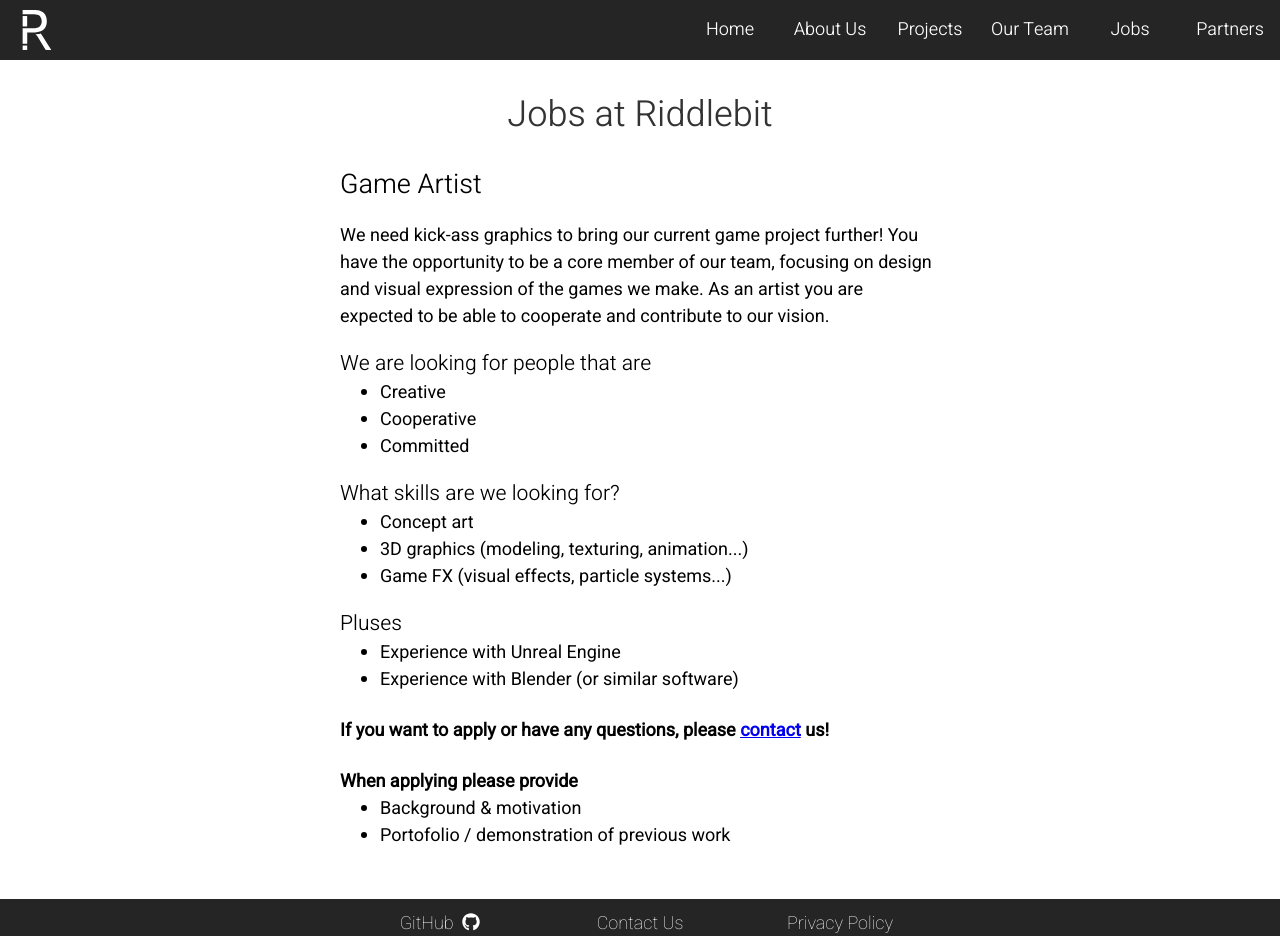
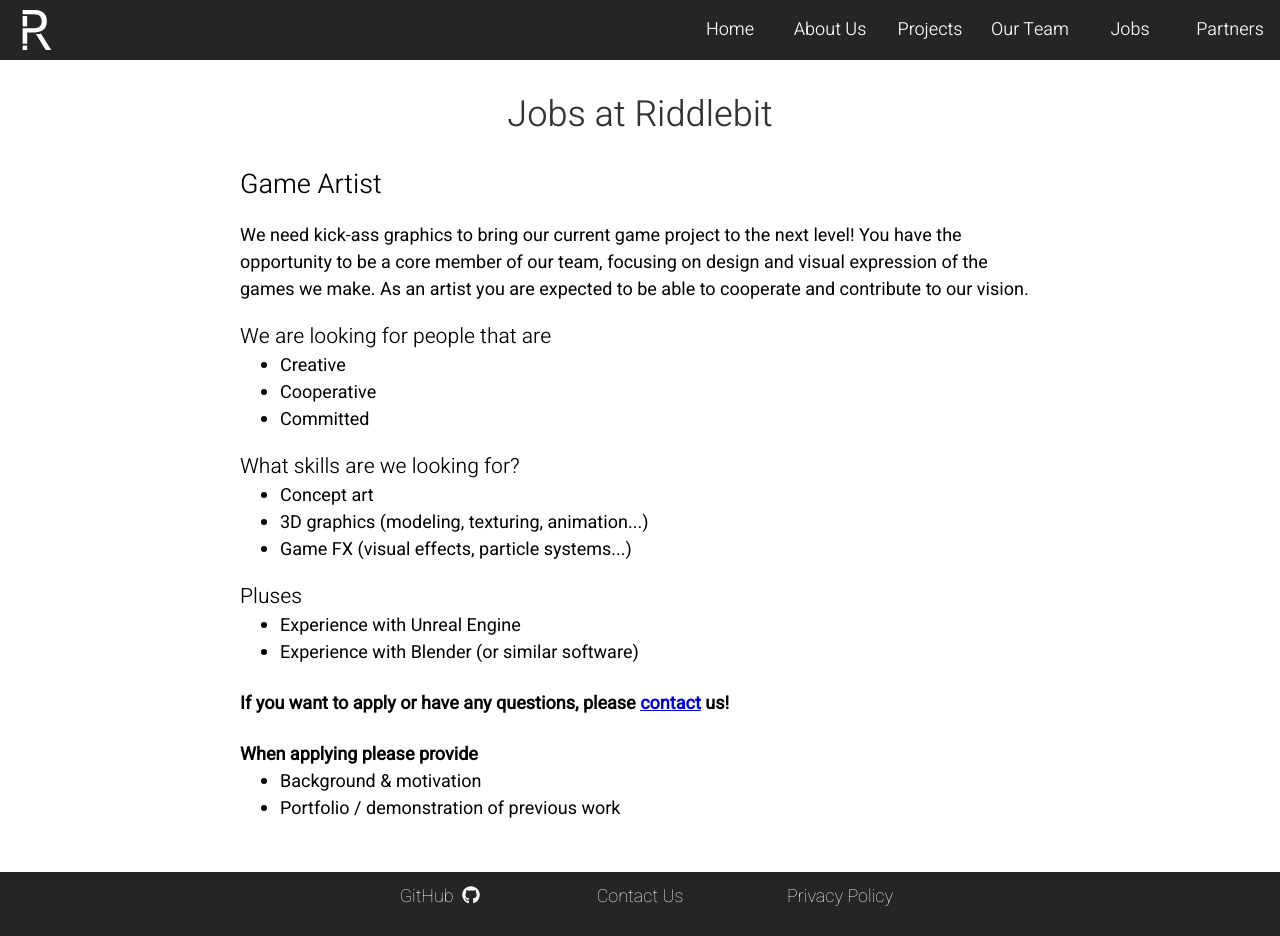
Before and after one commit to havi95/riddlebit-website, a React (Create React App) app: page /jobs in a window 1280 px wide. Shown: the top 936 px of the page. Built offline with nearby package versions, Linux system fonts and the light colour scheme; no server answers.

Commit message:
Update 'our team' photo

```diff
--- a/src/components/AnalyticsRouter/AnalyticsRouter.js
+++ b/src/components/AnalyticsRouter/AnalyticsRouter.js
@@ -9,7 +9,7 @@
     analytics.pageview(this.props.location.pathname);
   }
 
-  componentWillUpdate({ location, history }) {
+  componentDidUpdate({location, history}) {
     if (location.pathname === this.props.location.pathname) {
       return;
     }
--- a/src/components/Content/Frontpage/OurTeam/OurTeam.js
+++ b/src/components/Content/Frontpage/OurTeam/OurTeam.js
@@ -35,7 +35,7 @@
                     name="Lars Olav Muri"
                     description="Chairman & Accountant"
                     mail="lars@riddlebit.net"
-                    imageURL="https://i.imgur.com/T5PvwnK.png"
+                    imageURL="https://i.imgur.com/xh71xg3.png"
                 />
                 <MemberCard
                     name="You?"
--- a/src/components/Content/Jobs/Jobs.css
+++ b/src/components/Content/Jobs/Jobs.css
@@ -1,5 +1,5 @@
 .jobs-content {
-  width: 600px;
+  width: 800px;
   margin-bottom: 2rem;
 }
 
--- a/src/components/Content/Jobs/Jobs.js
+++ b/src/components/Content/Jobs/Jobs.js
@@ -9,7 +9,9 @@
         <h1>Jobs at Riddlebit</h1>
         <h2>Game Artist</h2>
         <p>
-          We need kick-ass graphics to bring our current game project further! You have the opportunity to be a core member of our team, focusing on design and visual expression of the games we make. As an artist you are expected to be able to cooperate and contribute to our vision.
+          We need kick-ass graphics to bring our current game project to the next level!
+          You have the opportunity to be a core member of our team, focusing on design and visual expression of the games we make.
+          As an artist you are expected to be able to cooperate and contribute to our vision.
         </p>
 
         <h3>We are looking for people that are</h3>
@@ -36,7 +38,7 @@
         <h4>When applying please provide</h4>
         <ul>
           <li>Background & motivation</li>
-          <li>Portofolio / demonstration of previous work</li>
+          <li>Portfolio / demonstration of previous work</li>
         </ul>
       </div>
     )
```
Also changed, not shown: 2 other files (tests, documents, lock files or other folders).
